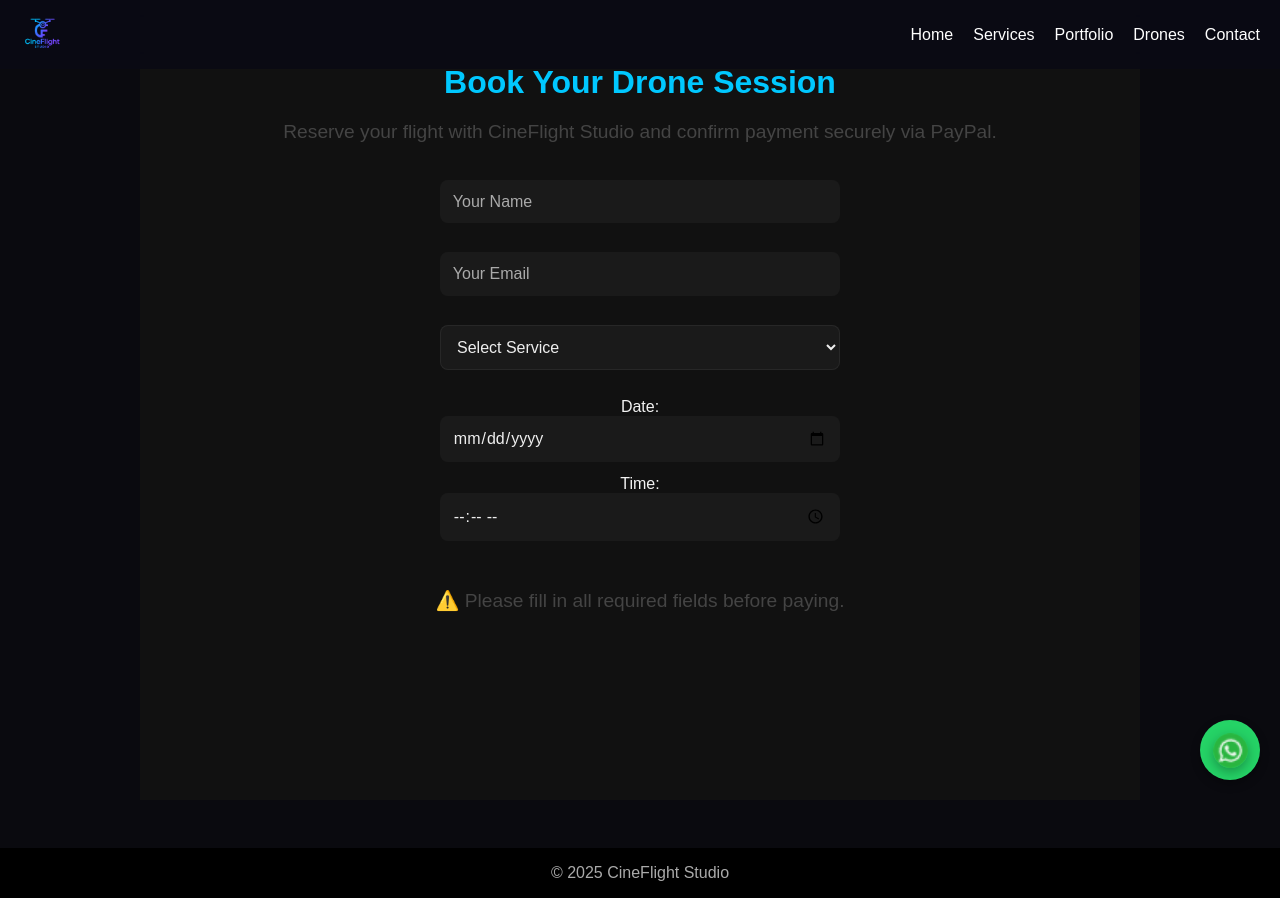
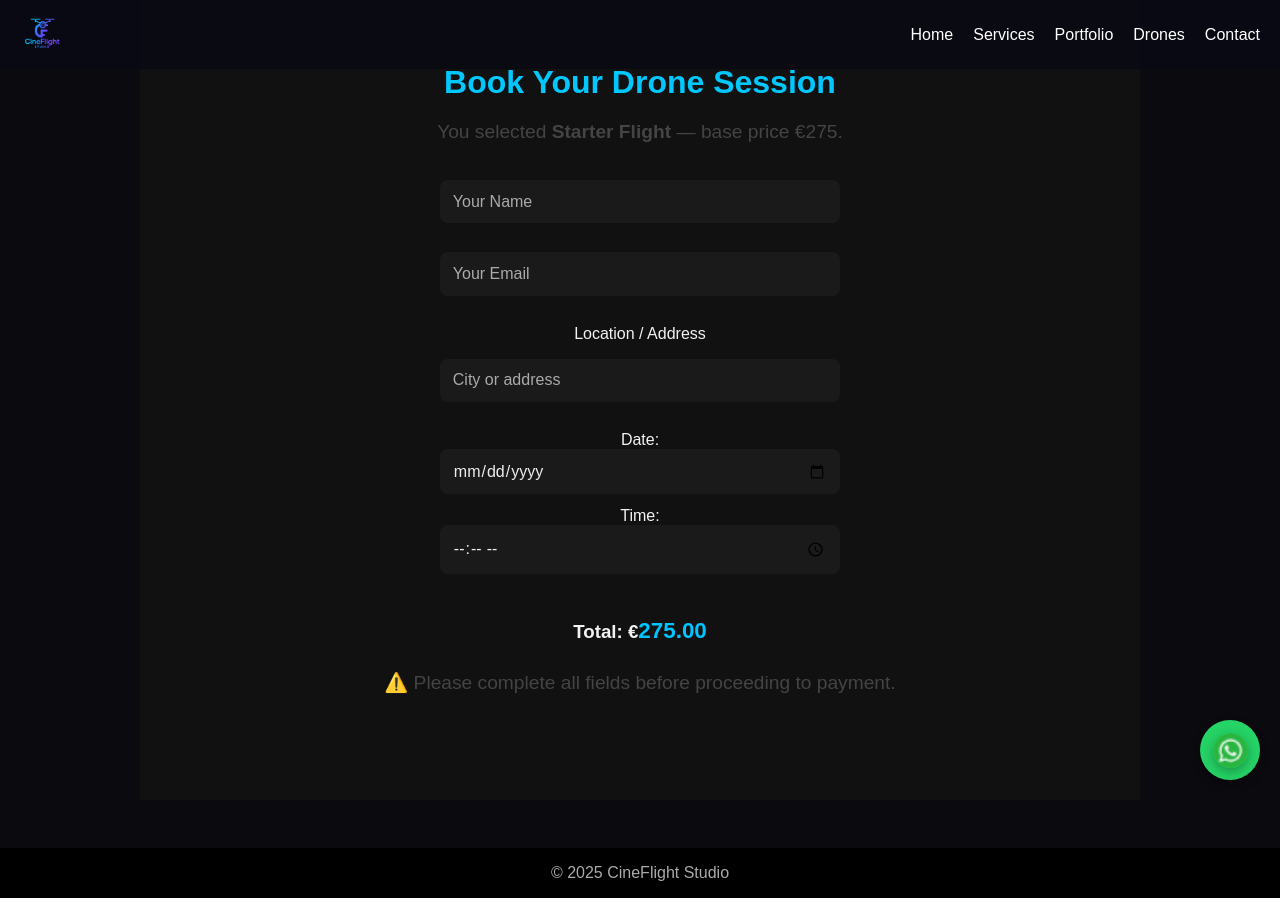
Before and after one commit to CineFlight-studio/cineflightstudio, a React (Vite) app: page /booking in a window 1280 px wide. Built offline with nearby package versions, Linux system fonts and the light colour scheme.

Commit message:
Updated booking page

```diff
--- a/src/pages/Booking.jsx
+++ b/src/pages/Booking.jsx
@@ -7,41 +7,98 @@ function Booking() {
   const location = useLocation()
   const query = new URLSearchParams(location.search)
 
-  // Read query params (if coming from CustomForm)
-  const packageName = query.get("package") || "standard"
+  const packageName = query.get("package") || "Starter Flight"
   const priceFromQuery = query.get("price")
   const summary = query.get("summary") ? JSON.parse(decodeURIComponent(query.get("summary"))) : null
+
+  // 🎯 base price table
+  const PACKAGE_PRICES = {
+    "Starter Flight": 275,
+    "Cinematic Premium": 650,
+    "Commercial Production": 1350,
+    "Custom Project": priceFromQuery ? parseFloat(priceFromQuery) : 30,
+  }
+
+  const BASE_LOCATION = "Kastanjestraat 9, 5922 CA, Venlo, Netherlands"
+  const PRICE_PER_KM = 0.6
+  const INCLUDED_KM = 10
 
   const [formData, setFormData] = useState({
     name: "",
     email: "",
-    service: packageName !== "custom" ? packageName : "Custom Project",
+    service: packageName,
     date: "",
     time: "",
+    location: "",
   })
 
+  const [distanceKm, setDistanceKm] = useState(null)
+  const [travelFee, setTravelFee] = useState(0)
+  const [totalPrice, setTotalPrice] = useState(PACKAGE_PRICES[packageName])
+  const [canPay, setCanPay] = useState(false)
   const [paid, setPaid] = useState(false)
-  const [canPay, setCanPay] = useState(false)
 
-  // Validate required fields before allowing payment
+  // validate form
   useEffect(() => {
-    const { name, email, service, date, time } = formData
-    const valid = name && email && service && date && time
+    const { name, email, service, date, time, location } = formData
+    const valid = name && email && service && date && time && location
     setCanPay(valid)
   }, [formData])
+
+  // recalc total when distance changes
+  useEffect(() => {
+    const base = PACKAGE_PRICES[packageName]
+    const extra = distanceKm && distanceKm > INCLUDED_KM ? (distanceKm - INCLUDED_KM) * PRICE_PER_KM : 0
+    setTravelFee(extra)
+    setTotalPrice((base + extra).toFixed(2))
+  }, [distanceKm, packageName])
 
   const handleChange = (e) => {
     const { name, value } = e.target
     setFormData((prev) => ({ ...prev, [name]: value }))
   }
 
-  // Determine price
-  const price = priceFromQuery || "49.99"
+  // 🌍 Get distance using Nominatim API
+  const handleLocationBlur = async () => {
+    if (!formData.location) return
+    try {
+      const baseResp = await fetch(
+        `https://nominatim.openstreetmap.org/search?format=json&q=${encodeURIComponent(BASE_LOCATION)}`
+      )
+      const userResp = await fetch(
+        `https://nominatim.openstreetmap.org/search?format=json&q=${encodeURIComponent(formData.location)}`
+      )
+
+      const [baseData] = await baseResp.json()
+      const [userData] = await userResp.json()
+
+      if (baseData && userData) {
+        const R = 6371 // earth radius km
+        const dLat = ((userData.lat - baseData.lat) * Math.PI) / 180
+        const dLon = ((userData.lon - baseData.lon) * Math.PI) / 180
+        const a =
+          Math.sin(dLat / 2) ** 2 +
+          Math.cos(baseData.lat * Math.PI / 180) *
+            Math.cos(userData.lat * Math.PI / 180) *
+            Math.sin(dLon / 2) ** 2
+        const c = 2 * Math.atan2(Math.sqrt(a), Math.sqrt(1 - a))
+        const dist = R * c
+        setDistanceKm(dist.toFixed(1))
+      } else {
+        setDistanceKm(null)
+      }
+    } catch (err) {
+      console.error("Error fetching distance:", err)
+      setDistanceKm(null)
+    }
+  }
 
   return (
     <section className="page-section">
       <h2>Book Your Drone Session</h2>
-      <p>Reserve your flight with CineFlight Studio and confirm payment securely via PayPal.</p>
+      <p>
+        You selected <strong>{packageName}</strong> — base price €{PACKAGE_PRICES[packageName]}.
+      </p>
 
       {!paid ? (
         <>
@@ -63,13 +120,16 @@ function Booking() {
               required
             />
 
-            <select name="service" value={formData.service} onChange={handleChange} required>
-              <option value="">Select Service</option>
-              <option value="Starter Flight">Starter Flight</option>
-              <option value="Cinematic Premium">Cinematic Premium</option>
-              <option value="Commercial Production">Commercial Production</option>
-              <option value="Custom Project">Custom Project</option>
-            </select>
+            <label>Location / Address</label>
+            <input
+              type="text"
+              name="location"
+              placeholder="City or address"
+              value={formData.location}
+              onChange={handleChange}
+              onBlur={handleLocationBlur}
+              required
+            />
 
             <div className="date-time">
               <label>
@@ -95,18 +155,20 @@ function Booking() {
             </div>
           </form>
 
-          {summary && (
-            <div className="summary-box">
-              <h4>Custom Package Summary</h4>
-              <pre>{JSON.stringify(summary, null, 2)}</pre>
-            </div>
+          {distanceKm && (
+            <p>
+              📍 Estimated distance: <strong>{distanceKm} km</strong> — travel fee €{travelFee.toFixed(2)}
+            </p>
           )}
 
-          {/* PayPal Button */}
+          <h3 style={{ marginTop: "1rem" }}>
+            Total: €<span className="price-highlight">{totalPrice}</span>
+          </h3>
+
           <div style={{ marginTop: "1.5rem" }}>
             <PayPalScriptProvider
               options={{
-                "client-id": "YOUR_PAYPAL_CLIENT_ID",
+                "client-id": "AX5GzYOdK1JnKpoof6T-tRxXYpl_sX5NkpO9p2k0iuP2BNl8GFsqkfAIeeZ-MZtGBbDl-Vew1xeFhixf",
                 currency: "EUR",
               }}
             >
@@ -118,7 +180,7 @@ function Booking() {
                     purchase_units: [
                       {
                         description: `CineFlight Studio - ${formData.service}`,
-                        amount: { value: price },
+                        amount: { value: totalPrice },
                       },
                     ],
                   })
@@ -132,7 +194,7 @@ function Booking() {
 
             {!canPay && (
               <p className="warning-text">
-                ⚠️ Please fill in all required fields before paying.
+                ⚠️ Please complete all fields before proceeding to payment.
               </p>
             )}
           </div>
@@ -141,12 +203,10 @@ function Booking() {
         <div>
           <h3>✅ Payment Successful!</h3>
           <p>
-            Thank you, {formData.name}! Your booking for{" "}
-            <strong>{formData.service}</strong> on{" "}
-            <strong>{formData.date}</strong> at{" "}
-            <strong>{formData.time}</strong> is confirmed.
+            Thank you, {formData.name}! Your booking for <strong>{formData.service}</strong> on{" "}
+            <strong>{formData.date}</strong> at <strong>{formData.time}</strong> is confirmed.
           </p>
-          <p>We’ll contact you soon to finalize the details.</p>
+          <p>We’ll contact you soon to confirm travel details to {formData.location}.</p>
         </div>
       )}
     </section>
```
